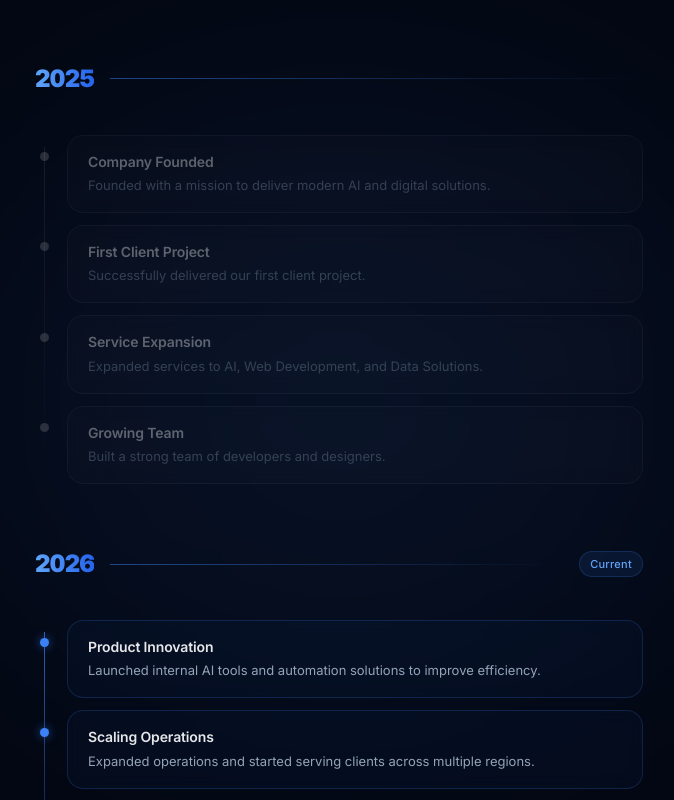
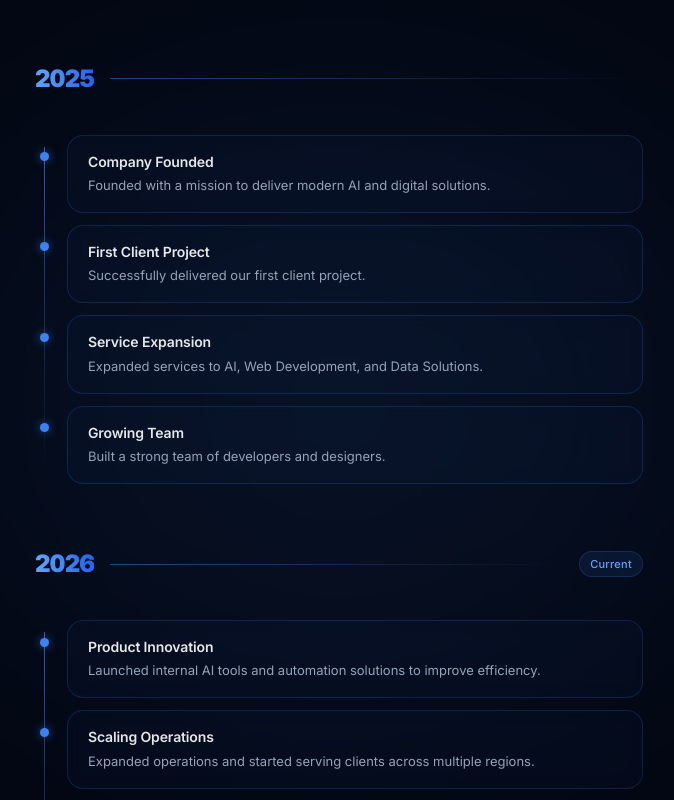
Before and after one commit to raghutammina-ai/digitaltechs, a Next.js app: page /about in a window 1280 px wide. Shown: the part 2320-3120 px from the top of the page, without its empty margins (301-975 px from the left). Built offline with nearby package versions, Linux system fonts and the light colour scheme; no server answers.

Commit message:
update UI: improved blue theme for services and milestones

```diff
--- a/src/app/about/page.tsx
+++ b/src/app/about/page.tsx
@@ -256,13 +256,7 @@ export default function AboutPage() {
                   {/* Item list */}
                   <div className="relative">
                     {/* Vertical connector */}
-                    <div
-                      className={`absolute left-[9px] top-3 bottom-3 w-px ${
-                        isCurrent
-                          ? 'bg-gradient-to-b from-blue-500/70 via-blue-500/30 to-transparent'
-                          : 'bg-gradient-to-b from-white/[0.08] to-transparent'
-                      }`}
-                    />
+                    <div className="absolute left-[9px] top-3 bottom-3 w-px bg-gradient-to-b from-blue-500/70 via-blue-500/30 to-transparent" />
 
                     <div className="space-y-3">
                       {group.items.map((m, i) => (
@@ -270,43 +264,17 @@ export default function AboutPage() {
                           <div className="relative flex items-start gap-5 pl-8">
 
                             {/* Node dot */}
-                            <div
-                              className={`absolute left-[5px] top-[1.1rem] w-[9px] h-[9px] rounded-full flex-shrink-0 transition-all duration-500 ${
-                                isCurrent
-                                  ? 'bg-blue-500 shadow-[0_0_10px_rgba(59,130,246,0.6)]'
-                                  : 'bg-white/[0.15]'
-                              }`}
-                            />
+                            <div className="absolute left-[5px] top-[1.1rem] w-[9px] h-[9px] rounded-full flex-shrink-0 bg-blue-500 shadow-[0_0_10px_rgba(59,130,246,0.6)]" />
 
                             {/* Card */}
                             <div
-                              className={`group flex-1 rounded-2xl px-5 py-4 border transition-all duration-300 ease-out cursor-default
-                                hover:-translate-y-1 ${
-                                isCurrent
-                                  ? 'border-blue-500/20 hover:border-blue-400/40 hover:shadow-[0_0_25px_rgba(59,130,246,0.12)]'
-                                  : 'border-white/[0.04] hover:border-white/[0.09] hover:shadow-[0_8px_24px_rgba(0,0,0,0.4)]'
-                              }`}
-                              style={{
-                                background: isCurrent
-                                  ? 'rgba(59,130,246,0.04)'
-                                  : 'rgba(255,255,255,0.015)',
-                                backdropFilter: 'blur(8px)',
-                              }}
+                              className="group flex-1 rounded-2xl px-5 py-4 border border-blue-500/20 hover:border-blue-400/40 hover:shadow-[0_0_25px_rgba(59,130,246,0.2)] hover:-translate-y-1 transition-all duration-300 ease-out cursor-default"
+                              style={{ background: 'rgba(59,130,246,0.03)', backdropFilter: 'blur(8px)' }}
                             >
-                              <h4
-                                className={`font-semibold text-sm mb-1 leading-snug tracking-[-0.01em] ${
-                                  isCurrent ? 'text-white/90' : 'text-white/35'
-                                }`}
-                              >
+                              <h4 className="font-semibold text-sm mb-1 leading-snug tracking-[-0.01em] text-white/90 group-hover:text-white transition-colors duration-300">
                                 {m.title}
                               </h4>
-                              <p
-                                className={`text-[13px] leading-relaxed transition-colors duration-300 ${
-                                  isCurrent
-                                    ? 'text-slate-400 group-hover:text-slate-300'
-                                    : 'text-slate-600/70'
-                                }`}
-                              >
+                              <p className="text-[13px] leading-relaxed text-slate-400 group-hover:text-slate-300 transition-colors duration-300">
                                 {m.event}
                               </p>
                             </div>
```
